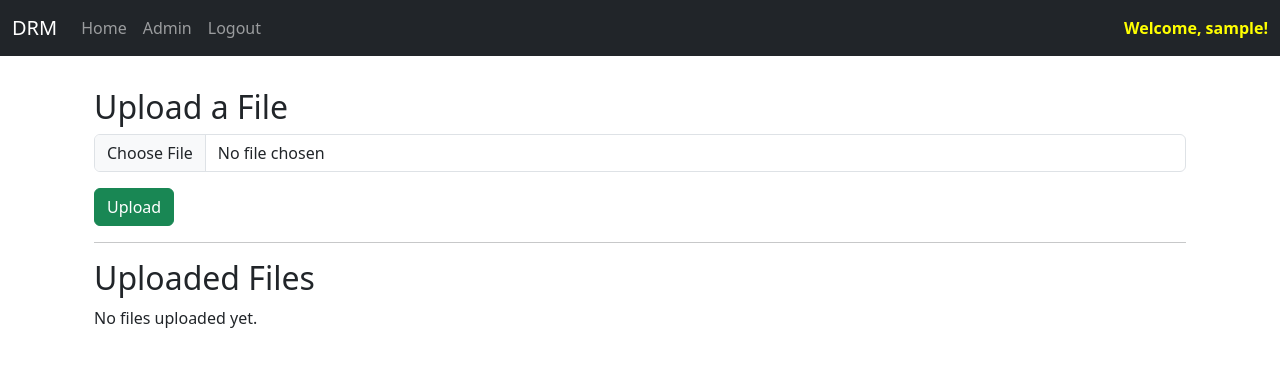
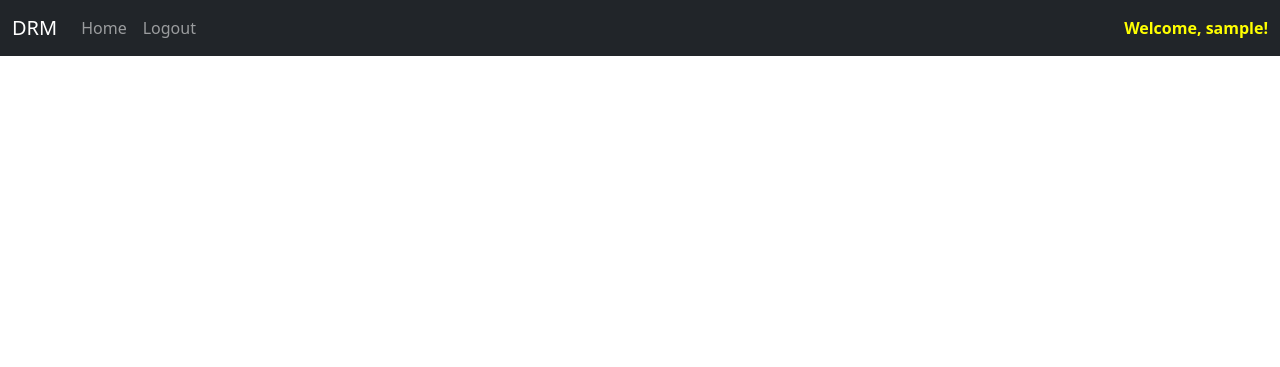
Before and after one commit to mustahidhasan/DRM, a Django app: page / in a window 1280 px wide. Shown: the top 367 px of the page. Run offline with Django 5.2, Linux system fonts and the light colour scheme; the visitor is signed in with stand-in values (Sample User, id 1); some libraries are stand-ins or nearby versions.

```diff
--- a/drm/drm/settings.py
+++ b/drm/drm/settings.py
@@ -46,7 +46,7 @@ JAZZMIN_SETTINGS = {
     "site_title": "DRM Admin",
     "site_header": "DRM",
     "site_brand": "DRM",
-    "welcome_sign": "Welcome to DRM Admin",
+    "welcome_sign": "Welcome to DRM",
     "topmenu_links": [
         {"name": "Home", "url": "/", "icon": "fa fa-home"},
         {"name": "Logout", "url": "/logout", "icon": "fa fa-sign-out-alt"},
@@ -55,6 +55,9 @@ JAZZMIN_SETTINGS = {
     "default_icon_parents": "fa fa-folder",
     "default_icon_children": "fa fa-file",
 }
+# settings.py
+LOGIN_REDIRECT_URL = '/admin/'
+
 MIDDLEWARE = [
     # "corsheaders.middleware.CorsMiddleware",
     "django.middleware.security.SecurityMiddleware",
--- a/drm/drm/urls.py
+++ b/drm/drm/urls.py
@@ -23,6 +23,6 @@ from django.conf.urls.static import static
 urlpatterns = [
     path("admin/", admin.site.urls),
     path("", include("user.urls")),
-    path("process/", include("document.urls")),
+    path("store/", include("document.urls")),
 ]
 urlpatterns += static(settings.MEDIA_URL, document_root=settings.MEDIA_ROOT)
--- a/drm/templates/home.html
+++ b/drm/templates/home.html
@@ -2,153 +2,6 @@
 
 {% block content %}
 
-{% if user.is_authenticated %}
-<style>
-    /* Full-screen overlay */
-    .loading-overlay {
-        position: fixed;
-        top: 0;
-        left: 0;
-        width: 100%;
-        height: 100%;
-        background: rgba(0, 0, 0, 0.2); /* Light semi-transparent background */
-        display: flex;
-        justify-content: center;
-        align-items: center;
-        z-index: 1050;
-    }
-
-    /* Circular spinner container */
-    .loading-circle {
-        width: 120px;
-        height: 120px;
-        background: transparent; /* No background */
-        border-radius: 50%;
-        display: flex;
-        justify-content: center;
-        align-items: center;
-        box-shadow: 0 0 15px rgba(0, 13, 19, 0.5); /* Subtle blue glow */
-        position: absolute;
-        top: 50%;
-        left: 50%;
-        transform: translate(-50%, -50%); /* Centers it perfectly */
-    }
-
-    /* Spinner inside the circle */
-    .spinner-border {
-        width: 3rem;
-        height: 3rem;
-        color: rgb(12, 54, 131) !important; /* Ensures spinner is blue */
-    }
 
 
-</style>
-<div class="container mt-2">
-    <!-- Spinner -->
-    <div id="loadingSpinner" class="loading-overlay" style="display: none;">
-        <div class="loading-circle">
-            <div class="spinner-border text-light" role="status" style="width: 3rem; height: 3rem;">
-                <span class="sr-only"></span>
-            </div>
-            <p class="mt-3 text-light fw-bold"></p>
-        </div>
-    </div>
-    <!-- File Upload Form -->
-    <h2>Upload a File</h2>
-    <form method="POST" enctype="multipart/form-data" action="{% url 'home' %}">
-        {% csrf_token %}
-        <div class="mb-3">
-            <input type="file" name="uploaded_file" class="form-control" required>
-        </div>
-        <button type="submit" class="btn btn-success">Upload</button>
-    </form>
-
-    <hr>
-
-    <!-- List of Uploaded Files -->
-    <h2>Uploaded Files</h2>
-    {% if uploaded_files %}
-    <ul class="list-group">
-        {% for file in uploaded_files %}
-        <li class="list-group-item d-flex justify-content-between align-items-center">
-            <a href="{{ file.file.url }}" target="_blank">{{ file.file.name }}</a>
-
-            <!-- Container for buttons to align them inline -->
-            <div class="d-flex">
-                <p style="display: inline;" class="m-1"><strong>Uploaded at:</strong> {{ file.file_created_at }}</p>
-                <!-- Delete Button -->
-                <form method="POST" action="{% url 'home' %}" style="display: inline;" class="m-1">
-                    {% csrf_token %}
-                    <input type="hidden" name="delete_file" value="{{ file.id }}">
-                    <button type="submit" class="btn btn-danger btn-sm">Delete</button>
-                </form>
-            </div>
-        </li>
-        {% endfor %}
-    </ul>
-
-    {% else %}
-    <p>No files uploaded yet.</p>
-    {% endif %}
-
-</div>
-<script>
-    document.addEventListener("DOMContentLoaded", function () {
-        const loadingSpinner = document.getElementById("loadingSpinner");
-
-        // Select the Upload form
-        const uploadForm = document.querySelector("form[action='{% url 'home' %}']");
-
-        // Select all Split forms using data attribute
-        const splitForms = document.querySelectorAll("form[data-split='true']");
-
-        // Select all Delete forms
-        const deleteForms = document.querySelectorAll("form[action='{% url 'home' %}']");
-
-        // Function to show spinner
-        function showSpinner(event) {
-            loadingSpinner.style.display = "flex";
-        }
-
-        // Add event listener to Upload form
-        if (uploadForm) {
-            uploadForm.addEventListener("submit", showSpinner);
-        }
-
-        // Add event listeners to all Split forms
-        splitForms.forEach(form => {
-            form.addEventListener("submit", showSpinner);
-        });
-
-        // Add event listeners to all Delete forms
-        deleteForms.forEach(form => {
-            form.addEventListener("submit", showSpinner);
-        });
-
-        // Ensure the spinner is hidden when the page loads
-        window.onload = function () {
-            loadingSpinner.style.display = "none";
-        };
-    });
-
-    </script>
-
-{% else %}
-<div class="col-md-6 offset-md-3">
-    <h1>Login</h1>
-    <br>
-    <form method="POST" action="{% url 'home' %}">
-        {% csrf_token %}
-        <div class="mb-3">
-            <input type="text" class="form-control" name="username" placeholder="Username" required>
-        </div>
-        <br>
-        <div class="mb-3">
-            <input type="password" class="form-control" name="password" placeholder="Password" required>
-        </div>
-        <br>
-        <button type="submit" class="btn btn-secondary">Login</button>
-    </form>
-</div>
-{% endif %}
 {% endblock %}
--- a/drm/templates/navbar.html
+++ b/drm/templates/navbar.html
@@ -11,21 +11,15 @@
         <li class="nav-item">
           <a class="nav-link" href="{% url 'home' %}">Home</a>
         </li>
-        {% if user.is_superuser %}
-        <li class="nav-item">
-          <a class="nav-link" href="{% url 'admin:index' %}">Admin</a>
-        </li>
-        {% endif %}
         <li class="nav-item">
           <a class="nav-link" href="{% url 'logout' %}">Logout</a>
         </li>
         {% else %}
+
         <li class="nav-item">
-          <!-- <a class="nav-link" href="{% url 'register' %}">Register</a> -->
+          <a class="nav-link" href="{% url 'admin:login' %}" target="_blank" rel="noopener noreferrer">Login</a>
         </li>
-        <li class="nav-item">
-          <a class="nav-link" href="{% url 'home' %}">Login</a>
-        </li>
+
         {% endif %}
       </ul>
       <!-- This part aligns the 'Welcome' message to the right -->
--- a/drm/user/urls.py
+++ b/drm/user/urls.py
@@ -4,5 +4,4 @@ from . import views
 urlpatterns = [
     path("", views.home, name="home"),
     path("logout/", views.logout_user, name="logout"),
-    path("register/", views.register_user, name="register"),
 ]
```
Also changed, not shown: drm/templates/register.html (deleted, +0 -27 lines), 1 other file.
